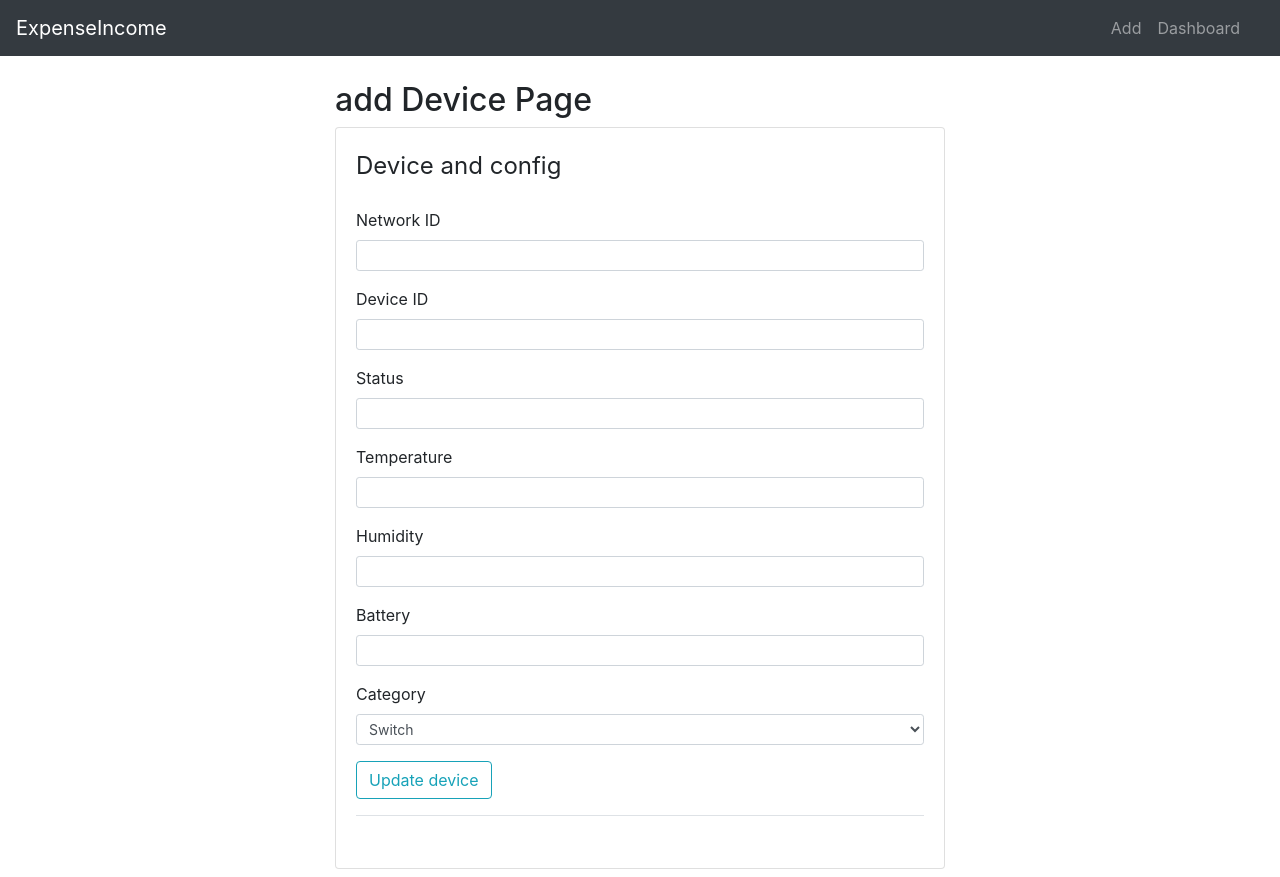
After one commit to VPlabc/IoTWebViewer, a Flask app: page /device in a window 1280 px wide. The commit adds this page. Run offline with Flask 2, Linux system fonts and the light colour scheme; some libraries are stand-ins or nearby versions.

Commit message:
update #2 datalog

```diff
--- a/application/__init__.py
+++ b/application/__init__.py
@@ -2,7 +2,7 @@ from flask import Flask
 from flask_sqlalchemy import SQLAlchemy
 
 
-
+sensors_saved = 7
 
 app = Flask(__name__)
 
--- a/application/form.py
+++ b/application/form.py
@@ -1,5 +1,5 @@
 from flask_wtf import FlaskForm
-from wtforms import StringField, SelectField, SubmitField, IntegerField
+from wtforms import StringField, SelectField, SubmitField, IntegerField, FloatField
 from wtforms.validators import DataRequired
 
 class UserDataForm(FlaskForm):
@@ -15,3 +15,19 @@ class UserDataForm(FlaskForm):
                             )
     amount = IntegerField('Amount', validators = [DataRequired()])
     submit = SubmitField('Generate Report')
+
+class DeviceDataForm(FlaskForm):
+    category = SelectField('Category', validators=[DataRequired()],
+                                choices=[('1','Switch'),
+                                        ('2', 'HT sensor'),
+                                        ('3', 'Motion'),
+                                        ('4', 'Relay')])
+
+    network_id = IntegerField('Network ID', validators = [DataRequired()])
+    device_id = IntegerField('Device ID')
+    status = IntegerField('Status')
+    temperature = FloatField('Temperature', validators = [DataRequired()])
+    humidity = FloatField('Humidity', validators = [DataRequired()])
+    battery = FloatField('Battery', validators = [DataRequired()])
+
+    submit = SubmitField('Update device')
--- a/application/routes.py
+++ b/application/routes.py
@@ -1,8 +1,8 @@
 from application import app
-from flask import render_template, url_for, redirect,flash, get_flashed_messages
-from application.form import UserDataForm
+from flask import render_template, request, url_for, redirect,flash, get_flashed_messages
+from application.form import UserDataForm, DeviceDataForm
 from application.models import IncomeExpenses
-from application import db
+from application import db, sensors_saved
 import json
 import time
 import os
@@ -67,7 +67,19 @@ def dashboard():
                             over_time_expenditure=json.dumps(over_time_expenditure),
                             dates_label =json.dumps(dates_label)
                         )
-sensors_saved = 7
+
+
+
+class Message_Frame(object):
+    def __init__(self, network_id, sensor_id, category,status,temperature,humidity,battery):
+        self.network_id = network_id
+        self.sensor_id = sensor_id
+        self.category = category
+        self.status = status
+        self.temperature = temperature
+        self.humidity = humidity
+        self.battery = battery
+msg = Message_Frame
 
 class sensors:
     def __init__(self, sensor_id, category,status,temperature,humidity,battery,timestamp):
@@ -78,6 +90,7 @@ class sensors:
         self.humidity = humidity
         self.battery = battery
         self.timestamp = timestamp
+
 
 list_Sensors = []
 epoch_time = int(time.time())
@@ -104,7 +117,6 @@ def get_user():
         raw += "°C,"
         raw += str(list_Sensors[i].battery ) + ","
         raw += str(list_Sensors[i].timestamp)
-        raw += '\n'
         if i < sensors_saved - 1:
             raw += "\n"
 
@@ -125,6 +137,16 @@ def status():
 @app.route("/retry_sd", methods=['GET'])
 def retry_sd():
     return "0"
+
+@app.route("/sensor", methods=['GET','POST'])
+def sensor():
+    form = DeviceDataForm(request.form)
+    if request.method =="POST":
+        path = os.path.dirname(os.path.abspath(__file__))
+        sensor = open(path + "/data/" + str(request.form['id']) + ".log", "r")
+
+        sensor.close()
+        return sensor
 
 @app.route("/names", methods=['GET'])
 def names():
@@ -158,3 +180,65 @@ def sen():
     except:
         print("Error")
         return render_template('add.html',title="Add expenses")
+
+
+def save():
+    new_sensor_found = False
+    for i in range(sensors_saved):
+        if list_Sensors[i].sensor_id == msg.sensor_id:
+            list_Sensors[i].category = msg.category
+            list_Sensors[i].status = msg.status
+            list_Sensors[i].temperature = msg.temperature
+            list_Sensors[i].humidity = msg.humidity
+            list_Sensors[i].timestamp = epoch_time
+            new_sensor_found = True
+
+    if new_sensor_found == False:
+        list_Sensors.append(sensors(msg.sensor_id,msg.category,msg.status,msg.temperature,msg.humidity,msg.battery,msg.timestamp))
+
+        # sensors_saved = sensors_saved + 1
+
+
+    path = os.path.dirname(os.path.abspath(__file__))
+    log_file = open(path + "/data/" + str(msg.sensor_id) + ".log", "a")
+    log_file.write(str(epoch_time))
+    log_file.write(",")
+    log_file.write(str(msg.category))
+    log_file.write(",")
+    log_file.write(str(msg.status))
+    log_file.write(",")
+    log_file.write(str(msg.temperature))
+    log_file.write(",")
+    log_file.write(str(msg.humidity))
+    log_file.write(",")
+    log_file.write(str(msg.battery))
+    log_file.flush()
+    log_file.close()
+
+    # saveMemoryToFile();
+@app.route('/device', methods = ["POST", "GET"])
+def add_device():
+    form = DeviceDataForm()
+    if form.validate_on_submit():
+        # entry = IncomeExpenses(type=form.type.data, category=form.category.data, amount=form.amount.data)
+        # db.session.add(entry)
+        # db.session.commit()
+        msg.sensor_id = form.device_id.data
+        msg.network_id = form.network_id.data
+        msg.category = form.category.data
+        msg.status = form.status.data
+        msg.temperature = form.temperature.data
+        msg.humidity = form.humidity.data
+        msg.battery = form.battery.data
+        print("ID:" + str(msg.sensor_id))
+        print("Net:" + str(msg.network_id))
+        print("Cat:" + str(msg.category))
+        print("Status:" + str(msg.status))
+        print("temp:" + str(msg.temperature))
+        print("humidity:" + str(msg.humidity))
+        print("Bat:" + str(msg.battery))
+        save()
+
+        flash(f"{form.category.data} has been added to {form.category.data}s", "success")
+        return redirect(url_for('add_device'))
+    return render_template('addDevice.html', title="Add device", form=form)
--- /dev/null
+++ b/application/templates/addDevice.html
@@ -0,0 +1,105 @@
+{% extends 'layout.html' %}
+{% block content %}
+<div class="col-xs-10 col-sm-6 col-md-6">
+    <h2>add Device Page</h2>
+    <div class="card card-style mb-2">
+        <div class="card-body">
+            <form action="" method="POST">
+                {{ form.csrf_token() }}
+                <fieldset class="form-group">
+                    <legend class="mb-4">Device and config</legend>
+                    <div class="form-group">
+                        {{ form.network_id.label(class="form-control-label") }}
+                        {% if form.network_id.errors %}
+                        {{ form.network_id(class="form-control form-control-sm is-invalid") }}
+                        {% for error in form.network_id.errors %}
+                        <div class="invalid-feedback">
+                            <span>{{error}}</span>
+                        </div>
+                        {% endfor %}
+                        {% else %}
+                        {{ form.network_id(class="form-control form-control-sm") }}
+                        {% endif %}
+                    </div>
+                    <div class="form-group">
+                        {{ form.device_id.label(class="form-control-label") }}
+                        {% if form.device_id.errors %}
+                        {{ form.device_id(class="form-control form-control-sm is-invalid") }}
+                        {% for error in form.device_id.errors %}
+                        <div class="invalid-feedback">
+                            <span>{{error}}</span>
+                        </div>
+                        {% endfor %}
+                        {% else %}
+                        {{ form.device_id(class="form-control form-control-sm") }}
+                        {% endif %}
+                    </div>
+                    <div class="form-group">
+                        {{ form.status.label(class="form-control-label") }}
+                        {% if form.status.errors %}
+                        {{ form.status(class="form-control form-control-sm is-invalid") }}
+                        {% for error in form.status.errors %}
+                        <div class="invalid-feedback">
+                            <span>{{error}}</span>
+                        </div>
+                        {% endfor %}
+                        {% else %}
+                        {{ form.status(class="form-control form-control-sm") }}
+                        {% endif %}
+                    </div>
+                    <div class="form-group">
+                        {{ form.temperature.label(class="form-control-label") }}
+                        {% if form.temperature.errors %}
+                        {{ form.temperature(class="form-control form-control-sm is-invalid") }}
+                        {% for error in form.temperature.errors %}
+                        <div class="invalid-feedback">
+                            <span>{{error}}</span>
+                        </div>
+                        {% endfor %}
+                        {% else %}
+                        {{ form.temperature(class="form-control form-control-sm") }}
+                        {% endif %}
+                    </div>
+                    <div class="form-group">
+                        {{ form.humidity.label(class="form-control-label") }}
+                        {% if form.humidity.errors %}
+                        {{ form.humidity(class="form-control form-control-sm is-invalid") }}
+                        {% for error in form.humidity.errors %}
+                        <div class="invalid-feedback">
+                            <span>{{error}}</span>
+                        </div>
+                        {% endfor %}
+                        {% else %}
+                        {{ form.humidity(class="form-control form-control-sm") }}
+                        {% endif %}
+                    </div>
+                    <div class="form-group">
+                        {{ form.battery.label(class="form-control-label") }}
+                        {% if form.battery.errors %}
+                        {{ form.battery(class="form-control form-control-sm is-invalid") }}
+                        {% for error in form.battery.errors %}
+                        <div class="invalid-feedback">
+                            <span>{{error}}</span>
+                        </div>
+                        {% endfor %}
+                        {% else %}
+                        {{ form.battery(class="form-control form-control-sm") }}
+                        {% endif %}
+                    </div>
+
+
+                    <div class="form-group">
+                        {{ form.category.label(class = "form-control-label") }}
+                        {{ form.category(class = "form-control form-control-sm") }}
+                    </div>
+
+                    <div class="form-group border-bottom pb-3">
+                        {{ form.submit(class="btn btn-outline-info")}}
+                    </div>
+                </fieldset>
+            </form>
+        </div>
+    </div>
+</div>
+
+{% endblock %}
--- a/application/templates/sensors.html
+++ b/application/templates/sensors.html
@@ -253,7 +253,6 @@ function AddSensorBlock(item){
 
      html = "<div class='col p-sm-3' >";
 
-     html += "<button type='button' class='btn btn-warning' onclick=\"loadSensor('"+sid+".log')\">View</button>";
 
      html += " <div class='pointer card mb-4 rounded-3 shadow-sm'>";
      html += "     <div class='card-header py-3 sensor_header'><p class='my-0 fw-normal'> "+getSensorReadableName(sid)+"</p></div>";
@@ -262,6 +261,8 @@ function AddSensorBlock(item){
      if(scategory != 0) html += "       <ul class='list-unstyled mt-3 mb-3'><li>"+sbattery+"v  "+b+"</li><li><small>"+getFormatedDuration(stimetamp)+"</small></li></ul>";
      else html += "       <ul class='list-unstyled mt-3 mb-3'><li>&nbsp;</li><li><small style='"+c+"'>"+readableSize(stimetamp)+"</small></li></ul>";
      html += "     </div>";
+
+     html += "<button type='button' class='btn btn-warning' onclick=\"loadSensor('"+sid+".log')\">View</button>";
      html += "   </div>";
      html += " </div>";
      document.getElementById("lista").innerHTML += html;
```
Also changed, not shown: 6 other files.
